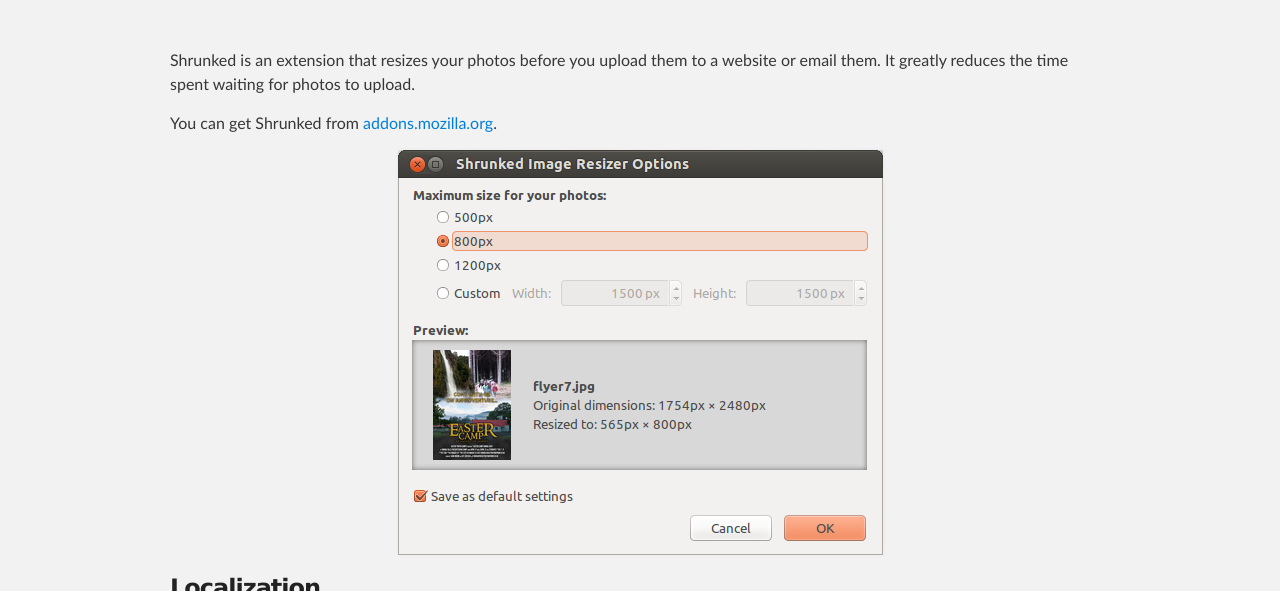
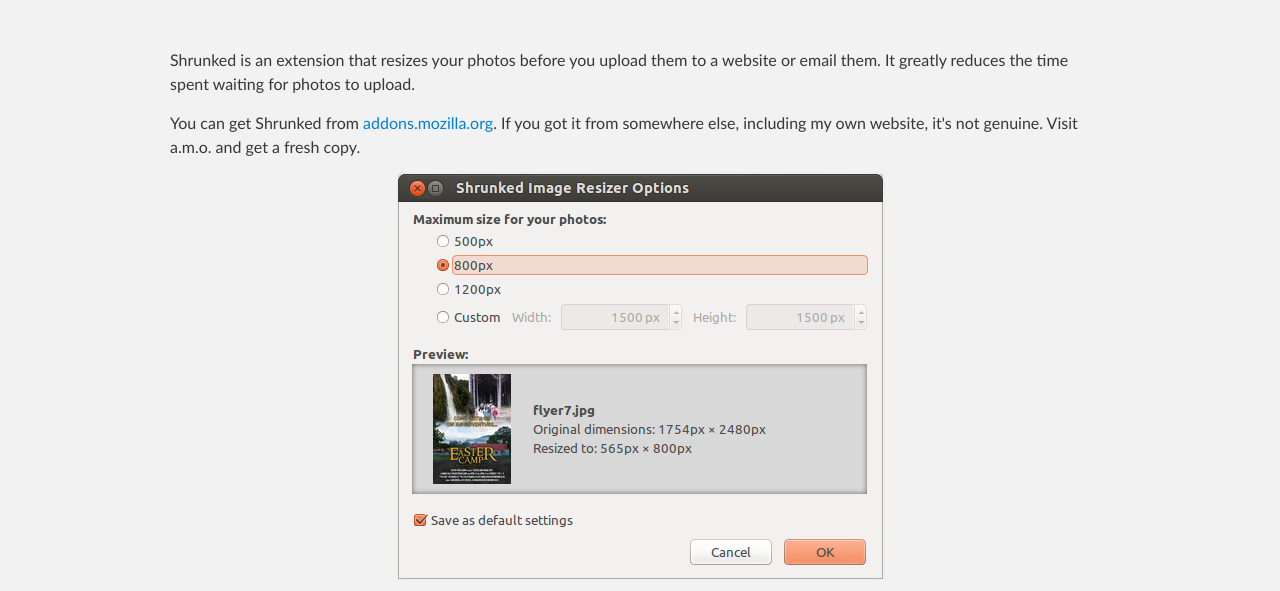
Before and after one commit to darktrojan/shrunked, a plain HTML site: page index.html in a window 1280 px wide. Shown: the part 212-803 px from the top of the page. Drawn offline with Linux system fonts and the light colour scheme.

Commit message:
Add warning about non-genuinue downloads

```diff
--- a/index.html
+++ b/index.html
@@ -28,7 +28,7 @@
     <div id="main_content_wrap" class="outer">
       <section id="main_content" class="inner">
         <p>Shrunked is an extension that resizes your photos before you upload them to a website or email them. It greatly reduces the time spent waiting for photos to upload.</p>
-        <p>You can get Shrunked from <a href="https://addons.mozilla.org/addon/shrunked-image-resizer?src=external-github">addons.mozilla.org</a>.</p>
+        <p>You can get Shrunked from <a href="https://addons.mozilla.org/addon/shrunked-image-resizer?src=external-github">addons.mozilla.org</a>. If you got it from somewhere else, including my own website, it's not genuine. Visit a.m.o. and get a fresh copy.</p>
         <p style="text-align: center"><img src="images/3.2-options.png" width="485" height="405" alt="Shrunked Image Resizer dialog in version 3.2" /></p>
         <h3>Localization</h3>
         <p>You might be here because you'd like to see Shrunked in your language. Great!</p>
```
